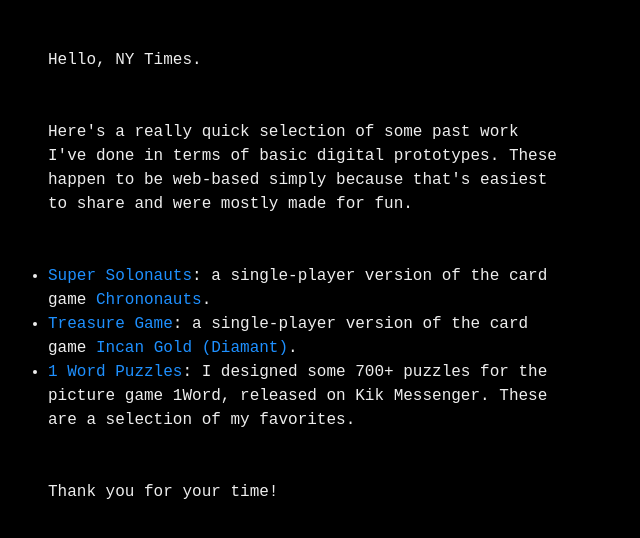
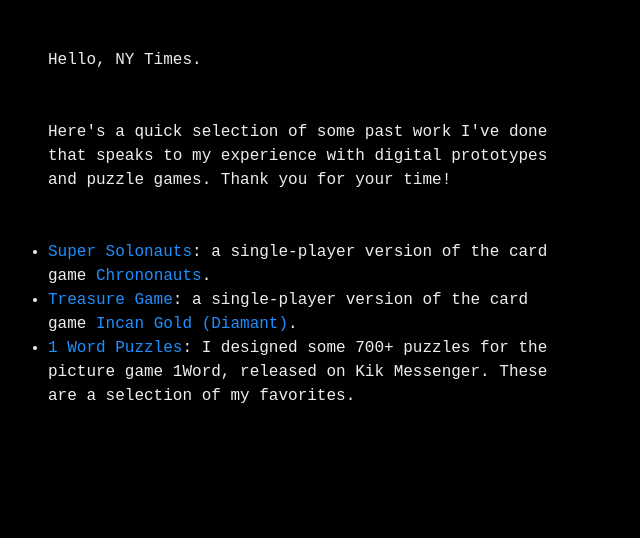
Before and after one commit to inkling-net/ubiquitous-enigma, a plain HTML site: page index.html in a window 1280 px wide. Shown: the whole page, without its empty margins (0-640 px from the left). Drawn offline with nearby package versions, Linux system fonts and the light colour scheme; files that its build step writes are made by us from their sources.

Commit message:
Update index.html

```diff
--- a/index.html
+++ b/index.html
@@ -42,7 +42,7 @@ a:hover { text-decoration: underline; }
 
 <p>Hello, NY Times.</p>
 
-<p>Here's a really quick selection of some past work I've done in terms of basic digital prototypes. These happen to be web-based simply because that's easiest to share and were mostly made for fun.</p>
+<p>Here's a quick selection of some past work I've done that speaks to my experience with digital prototypes and puzzle games. Thank you for your time!</p>
 
 <ul>
   <li><a href="super-solonauts/index.html">Super Solonauts</a>: a single-player version of the card game <a href="https://boardgamegeek.com/boardgame/815/chrononauts">Chrononauts</a>.</li>
@@ -50,8 +50,6 @@ a:hover { text-decoration: underline; }
   <li><a href="1word/index.html">1 Word Puzzles</a>: I designed some 700+ puzzles for the picture game 1Word, released on Kik Messenger. These are a selection of my favorites.</li>
 </ul>
 
-<p>Thank you for your time!</p>
-
 </body>
 
 </html>
```
